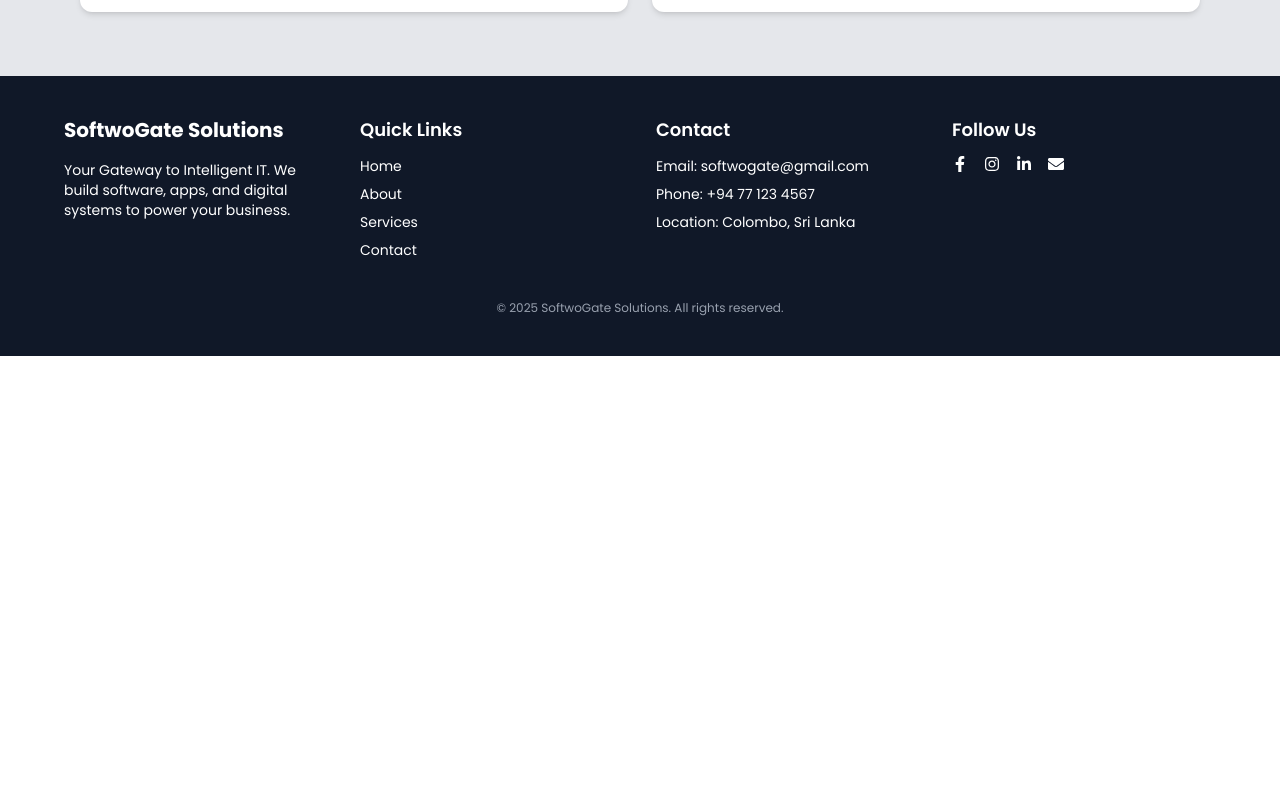
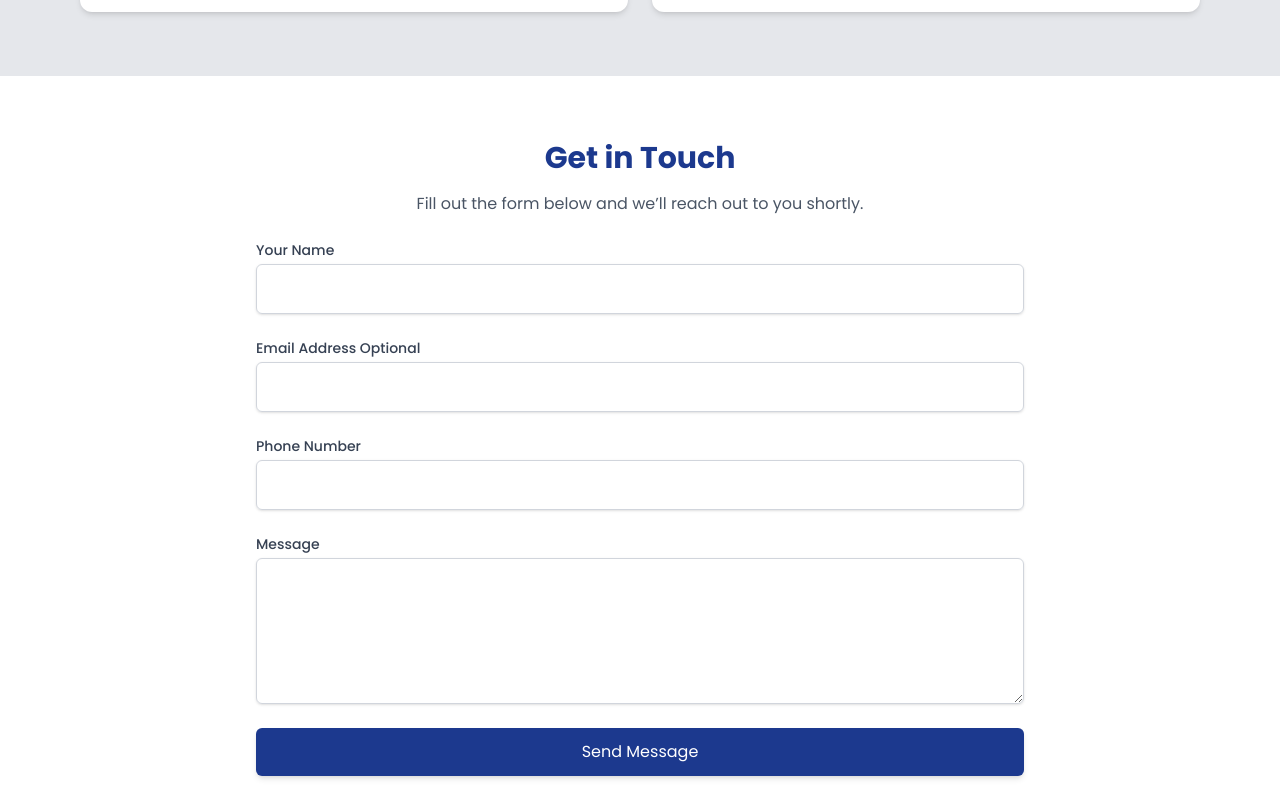
Before and after one commit to SoftwoGate/softwogate-website, a Next.js app: page / in a window 1280 px wide. Shown: the part 2079-2880 px from the top of the page. Before the commit the page ends 2435 px from the top, so only its background shows below. Built offline with nearby package versions, Linux system fonts and the light colour scheme.

Commit message:
Update Contact section

```diff
--- /dev/null
+++ b/component/Home/Contact/Contact.tsx
@@ -0,0 +1,109 @@
+'use client';
+import React, { useState } from 'react';
+
+const Contact = () => {
+  const [error, setError] = useState('');
+
+ /** @param {React.FormEvent<HTMLFormElement>} e */
+const handleSubmit = (e: { preventDefault: () => void; target: any; }) => {
+  e.preventDefault();
+  const form = e.target;
+  const name = form.name.value.trim();
+  const email = form.email.value.trim();
+  const phone = form.phone.value.trim();
+  const message = form.message.value.trim();
+
+  if (!name || (!email && !phone) || !message) {
+    setError('Please fill in your name, message, and either email or phone.');
+  } else {
+    setError('');
+    // form.submit(); // Netlify will handle the actual form submit
+  }
+};
+
+  return (
+    <section className="bg-white py-16 px-4 sm:px-6 lg:px-8">
+      <div className="max-w-4xl mx-auto text-center">
+        <h2 className="text-3xl font-bold text-blue-900 mb-4">Get in Touch</h2>
+        <p className="text-gray-600 mb-6">
+          Fill out the form below and we’ll reach out to you shortly.
+        </p>
+        {error && <p className="text-red-600 mb-4">{error}</p>}
+      </div>
+
+      <div className="max-w-3xl mx-auto">
+        <form
+          name="contact"
+          method="POST"
+          data-netlify="true"
+          onSubmit={handleSubmit}
+          className="grid grid-cols-1 gap-6"
+        >
+          {/* Required for Netlify */}
+          <input type="hidden" name="form-name" value="contact" />
+
+          <div>
+            <label htmlFor="name" className="block text-sm font-medium text-gray-700">
+              Your Name
+            </label>
+            <input
+              type="text"
+              id="name"
+              name="name"
+              className="mt-1 block w-full rounded-md border border-gray-300 p-3 shadow-sm focus:border-blue-500 focus:ring-blue-500"
+              required
+            />
+          </div>
+
+          <div>
+            <label htmlFor="email" className="block text-sm font-medium text-gray-700">
+              Email Address Optional
+            </label>
+            <input
+              type="email"
+              id="email"
+              name="email"
+              className="mt-1 block w-full rounded-md border border-gray-300 p-3 shadow-sm focus:border-blue-500 focus:ring-blue-500"
+            />
+          </div>
+
+          <div>
+            <label htmlFor="phone" className="block text-sm font-medium text-gray-700">
+              Phone Number
+            </label>
+            <input
+              type="tel"
+              id="phone"
+              name="phone"
+              className="mt-1 block w-full rounded-md border border-gray-300 p-3 shadow-sm focus:border-blue-500 focus:ring-blue-500"
+            />
+          </div>
+
+          <div>
+            <label htmlFor="message" className="block text-sm font-medium text-gray-700">
+              Message
+            </label>
+            <textarea
+              id="message"
+              name="message"
+              rows={5}
+              className="mt-1 block w-full rounded-md border border-gray-300 p-3 shadow-sm focus:border-blue-500 focus:ring-blue-500"
+              required
+            ></textarea>
+          </div>
+
+          <div>
+            <button
+              type="submit"
+              className="w-full bg-blue-900 text-white py-3 px-6 rounded-md shadow-md hover:bg-blue-800 transition duration-300"
+            >
+              Send Message
+            </button>
+          </div>
+        </form>
+      </div>
+    </section>
+  );
+};
+
+export default Contact;
--- a/component/Home/Home.tsx
+++ b/component/Home/Home.tsx
@@ -2,6 +2,7 @@ import React from 'react'
 import Hero from './Hero/Hero'
 import Services from './Service/Services'
 import About from './About/About'
+import Contact from './Contact/Contact'
 
 const Home = () => {
   return (
@@ -9,6 +10,7 @@ const Home = () => {
       <Hero/>
       <About/>
       <Services/>
+      <Contact/>
     </div>
   )
 }
```
